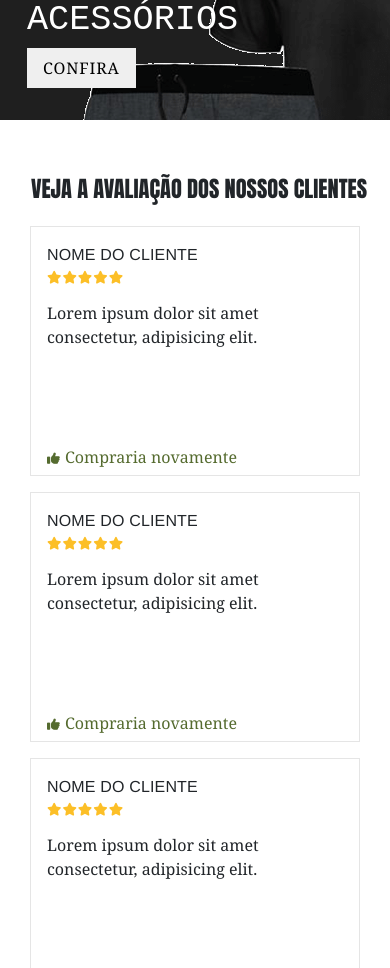
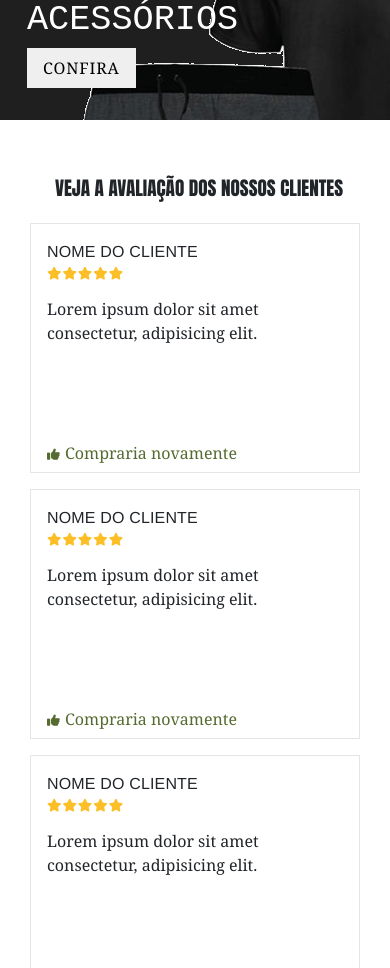
Before and after one commit to maruhsilva/DABLEU-PRO, a plain HTML site: page index.html in a window 390 px wide. Shown: the part 4625-5593 px from the top of the page. Drawn offline with nearby package versions, Linux system fonts and the light colour scheme; files whose address does not match are found by name.

Commit message:
Commit 28/10

```diff
--- a/CSS/index.css
+++ b/CSS/index.css
@@ -574,9 +574,10 @@ header p {
 
     .avaliacao h2 {
         width: 100%;
-        font-size: 1.4rem;
+        font-size: 1.2rem;
         /* padding-left: 1.5rem; */
         justify-content: center;
+        text-align: center;
     }
 
     .categorias ul {
```
